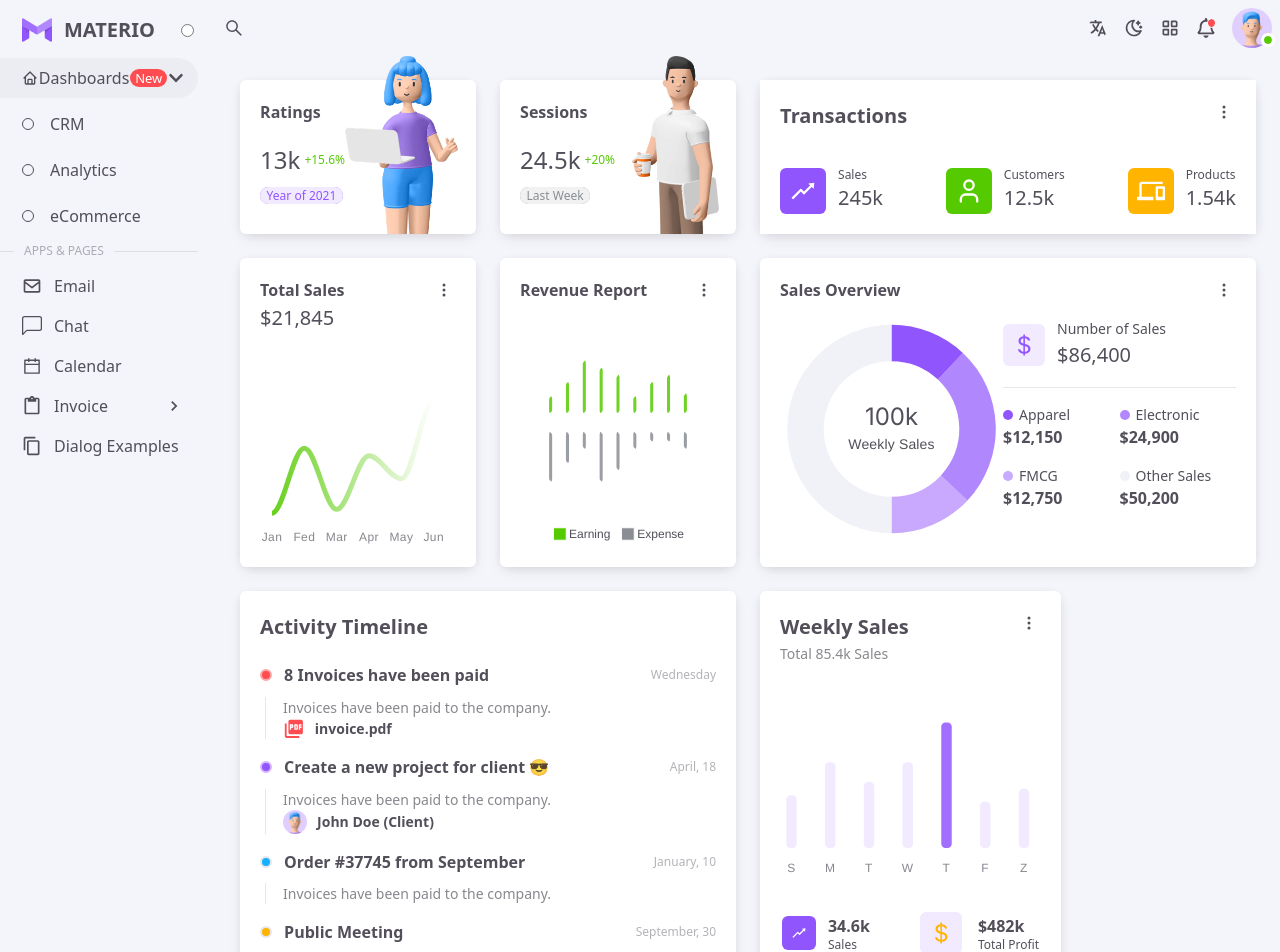
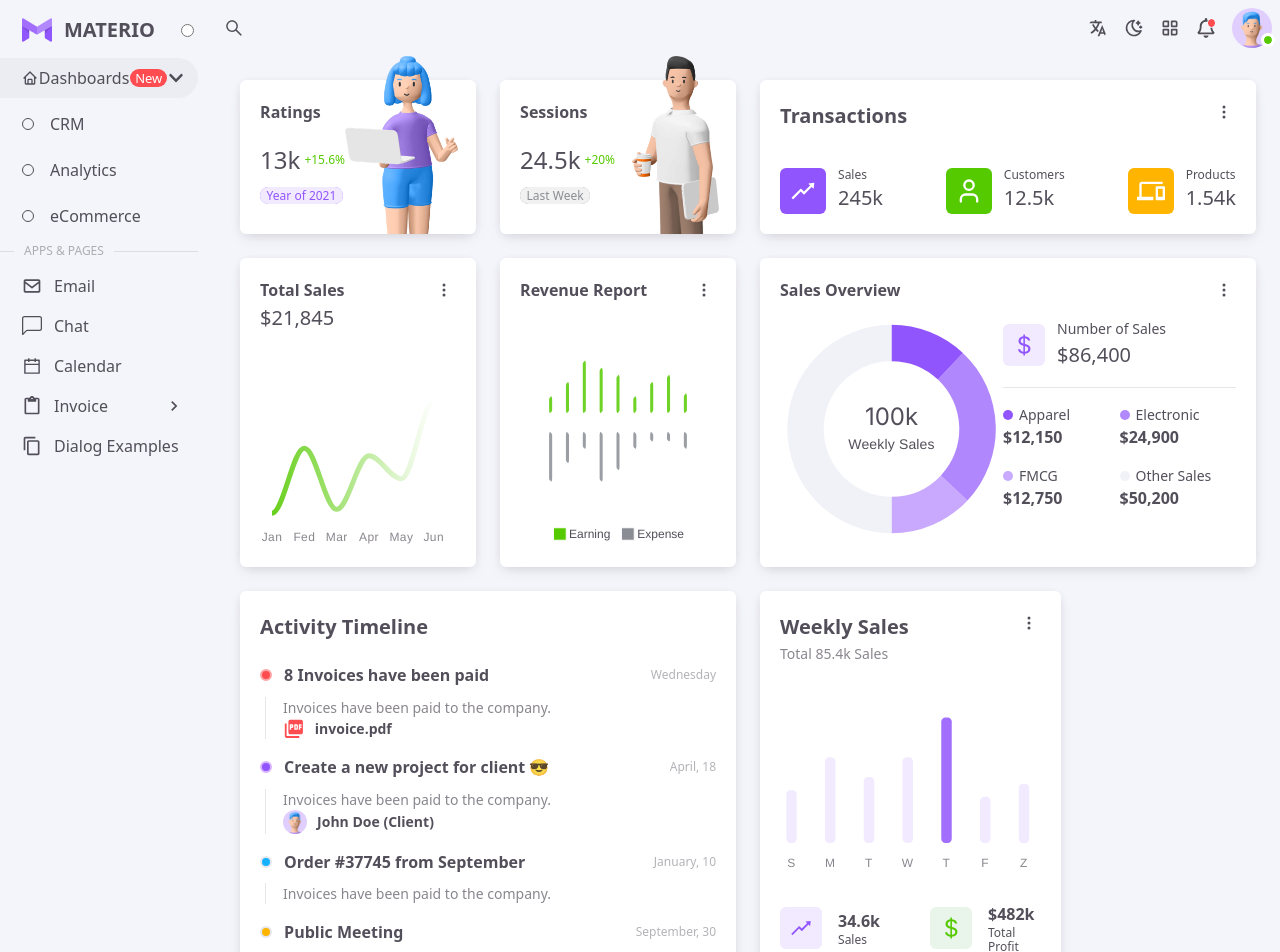
Before and after one commit to Ali503-7/Admin-Dashboard, a React (Vite) app: page / in a window 1280 px wide. Shown: the top 952 px of the page. Built offline with nearby package versions, Linux system fonts and the light colour scheme.

Commit message:
box-8 is all done

```diff
--- a/src/index.scss
+++ b/src/index.scss
@@ -170,6 +170,14 @@
     ),
     #8a8d93;
 }
+.Dark_Bg_Succes {
+  background: linear-gradient(
+      0deg,
+      rgba(49, 45, 75, 0.88) 0%,
+      rgba(49, 45, 75, 0.88) 100%
+    ),
+    #4caf50;
+}
 
 .NavLink {
   @apply flex flex-row items-center gap-4 py-2 pr-[14px] pl-[22px] rounded-r-full hover:bg-Light-Action-Hover dark:hover:bg-Dark-Action-Hover;
--- a/src/pages/CRM/Transactions.jsx
+++ b/src/pages/CRM/Transactions.jsx
@@ -5,7 +5,7 @@ import { LuUser } from 'react-icons/lu'
 
 const Transactions = () => {
   return (
-    <div className="sm:col-span-8 bg-Light-Other-Paper_Card dark:bg-Dark-Other-Paper_Card shadow-Light_6 dark:shadow-Dark_6 flex flex-col justify-between p-5 relative">
+    <div className="sm:col-span-8 bg-Light-Other-Paper_Card dark:bg-Dark-Other-Paper_Card shadow-Light_6 dark:shadow-Dark_6 flex flex-col justify-between rounded-md p-5 relative">
       <div className="text-Light-Text-Primary dark:text-Dark-Text-Primary H6 !font-semibold">
         Transactions
       </div>
--- a/src/pages/CRM/WeeklySales.jsx
+++ b/src/pages/CRM/WeeklySales.jsx
@@ -134,7 +134,13 @@ const WeeklySales = () => {
       <Chart type="bar" height={203} options={options} series={series} />
       <div className="flex flex-row justify-center gap-[50px] items-center">
         <div className="flex flex-row items-center">
-          <AiOutlineRise className="p-[9px] w-full h-full text-white rounded-md bg-Light-Main-Primary mr-3" />
+          <div
+            className={`text-Light-Main-Primary dark:text-Dark-Main-Primary text-[24px] p-[9px] mr-4 rounded-md ${
+              dark ? "Dark_Bg_Primary" : "Bg_Custom_primary"
+            }`}
+          >
+            <AiOutlineRise className="text-2xl" />
+          </div>
           <div>
             <h3 className="Body1 !font-semibold">34.6k</h3>
             <p className="Caption">Sales</p>
@@ -142,11 +148,11 @@ const WeeklySales = () => {
         </div>
         <div className="flex flex-row items-center">
           <div
-            className={`text-Light-Main-Warning dark:text-Dark-Main-Warning text-[24px] p-[9px] mr-4 rounded-md ${
-              dark ? "Dark_Bg_Span" : "Bg_Span"
+            className={`text-Light-Main-Success dark:text-Dark-Main-Success text-[24px] p-[9px] mr-4 rounded-md ${
+              dark ? "Dark_Bg_Succes" : "Bg_Custom_Succes"
             }`}
           >
-            <BsCurrencyDollar className="text-2xl " />
+            <BsCurrencyDollar className="text-2xl" />
           </div>
           <div>
             <h3 className="Body1 !font-semibold">$482k</h3>
```
